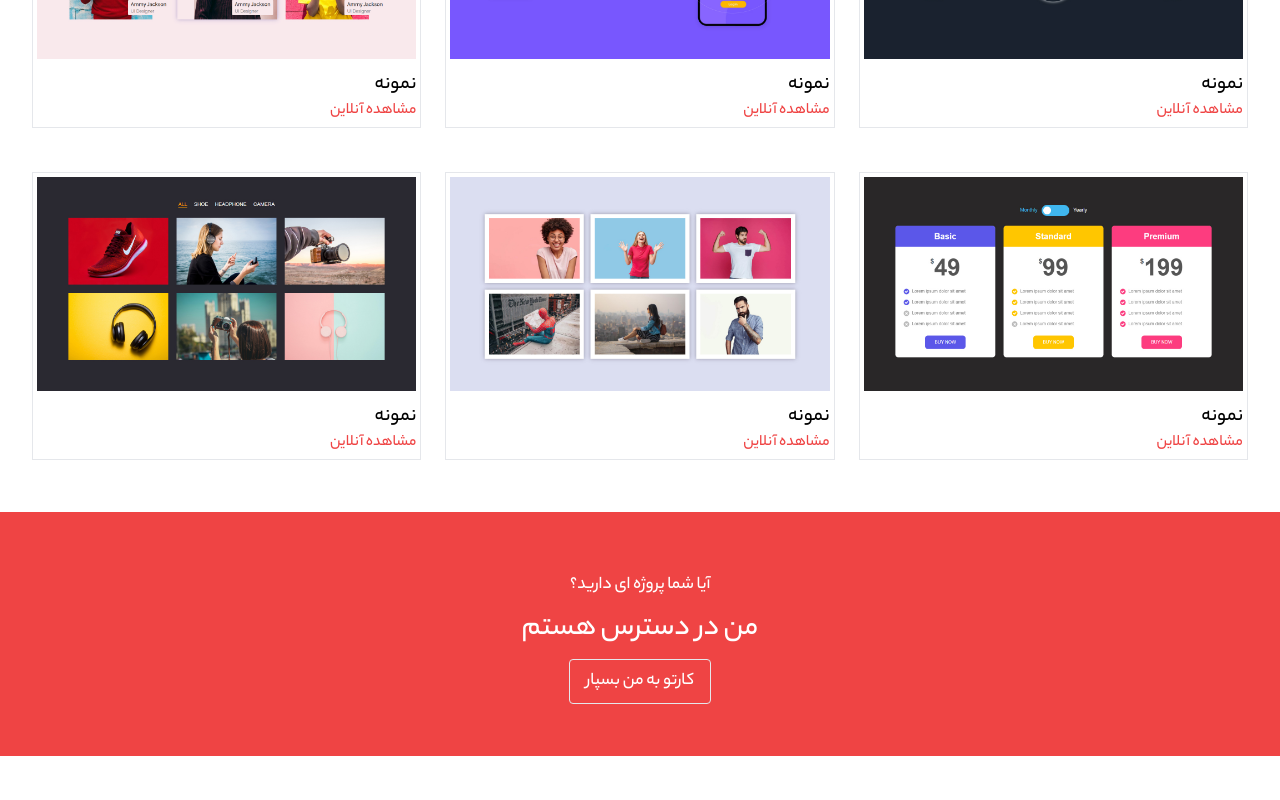
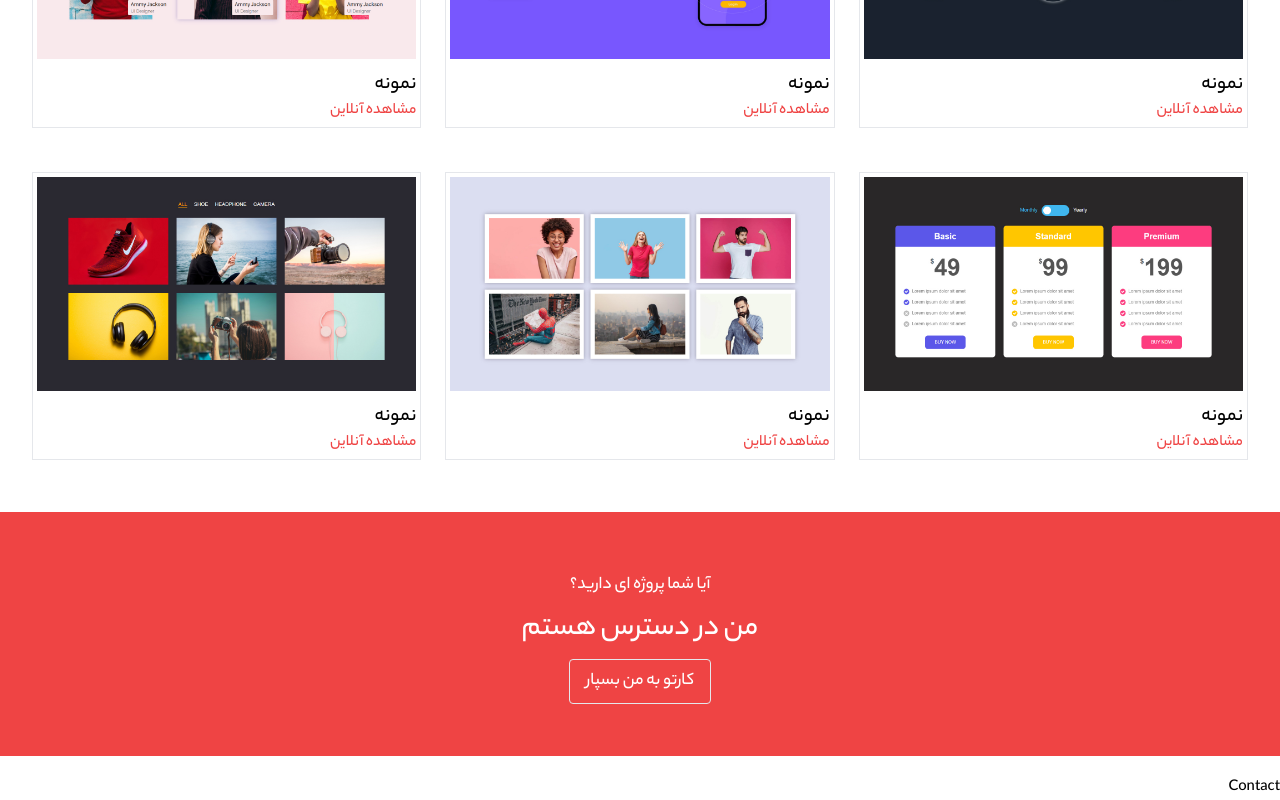
Before and after one commit to alishahi7645/alishahiwebsite, a React (Create React App) app: page / in a window 1280 px wide. Shown: the part 1759-2559 px from the top of the page. Before the commit the page ends 2535 px from the top, so only its background shows below. Built offline with nearby package versions, Linux system fonts and the light colour scheme.

Commit message:
start code contact

```diff
--- a/src/App.js
+++ b/src/App.js
@@ -1,4 +1,5 @@
 import About from './Components/about/About';
+import Contact from './Components/cantact/Contact';
 import Freelancer from './Components/freelancer/Freelancer';
 import Home from './Components/home/Home';
 import Navbar from './Components/navbar/Navbar';
@@ -15,6 +16,7 @@
       <Services/>
       <Portfolio/>
       <Freelancer/>
+      <Contact/>
     </BrowserRouter>
   );
 }
--- /dev/null
+++ b/src/Components/cantact/Contact.jsx
@@ -0,0 +1,9 @@
+import React from 'react'
+
+function Contact() {
+  return (
+    <div>Contact</div>
+  )
+}
+
+export default Contact
```
